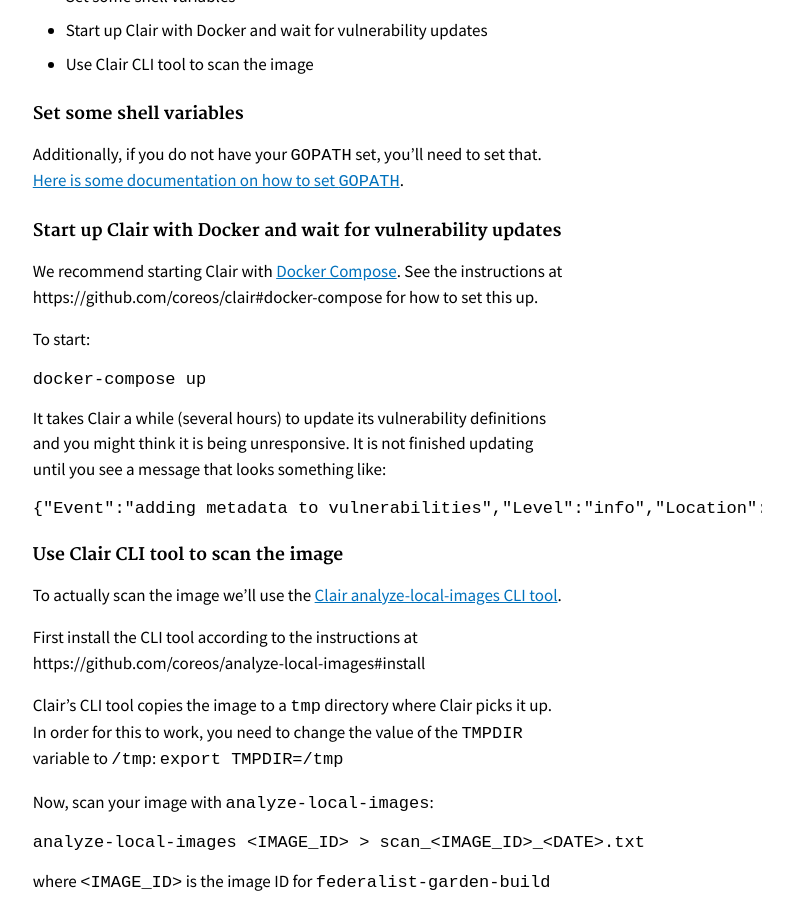
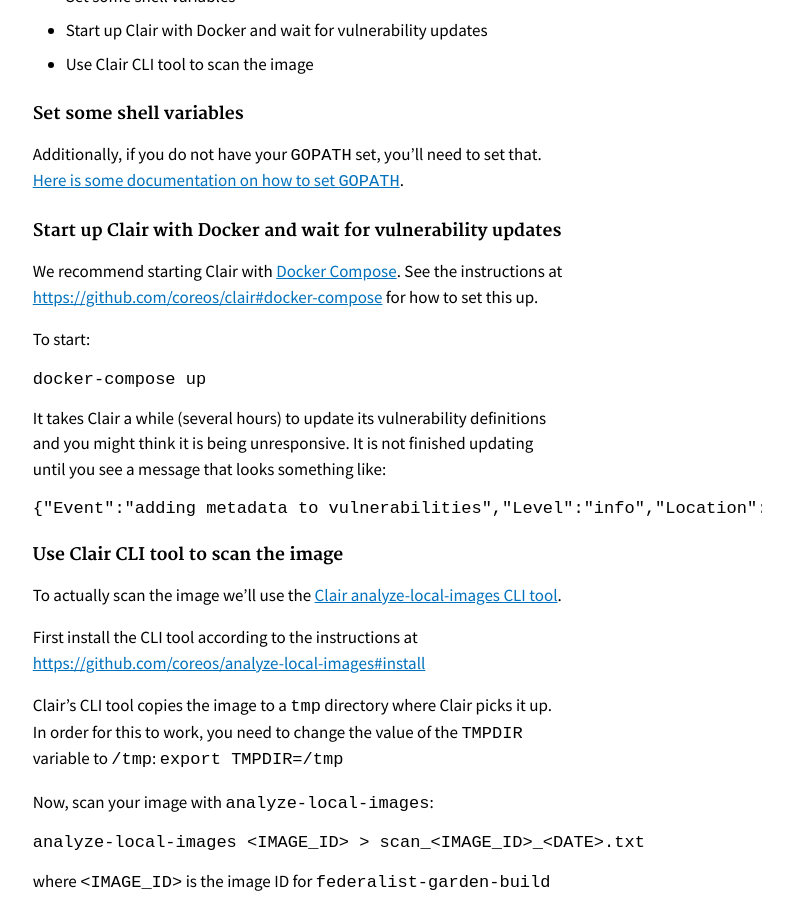
Before and after one commit to Macy-FK/federaliste, a Jekyll site: the page built from pages/how-federalist-works/cloud-gov-setup.md, in a window 1280 px wide and 900 px high, scrolled down 2301 px. Shown: the whole window, without its empty margins (368-1161 px from the left). Built offline with Jekyll 4.4.1, drawn with Linux system fonts in a browser that asks for light colours; Markdown is read by kramdown in place of the engine named in the settings; part of the change alters nothing that is shown.

Commit message:
turn urls into links

```diff
--- a/pages/how-federalist-works/cloud-gov-setup.md
+++ b/pages/how-federalist-works/cloud-gov-setup.md
@@ -84,7 +84,7 @@ Additionally, if you do not have your `GOPATH` set, you'll need to set that. [He
 #### Start up Clair with Docker and wait for vulnerability updates
 
 We recommend starting Clair with [Docker Compose](https://docs.docker.com/compose/).
-See the instructions at https://github.com/coreos/clair#docker-compose for how to set this up.
+See the instructions at [https://github.com/coreos/clair#docker-compose](https://github.com/coreos/clair#docker-compose) for how to set this up.
 
 To start:
 
@@ -103,7 +103,7 @@ It is not finished updating until you see a message that looks something like:
 
 To actually scan the image we'll use the [Clair analyze-local-images CLI tool](https://github.com/coreos/analyze-local-images).
 
-First install the CLI tool according to the instructions at https://github.com/coreos/analyze-local-images#install
+First install the CLI tool according to the instructions at [https://github.com/coreos/analyze-local-images#install](https://github.com/coreos/analyze-local-images#install)
 
 Clair's CLI tool copies the image to a `tmp` directory where Clair picks it up. In order for this to work, you need to change the value of the `TMPDIR` variable to `/tmp`: `export TMPDIR=/tmp`
 
```
